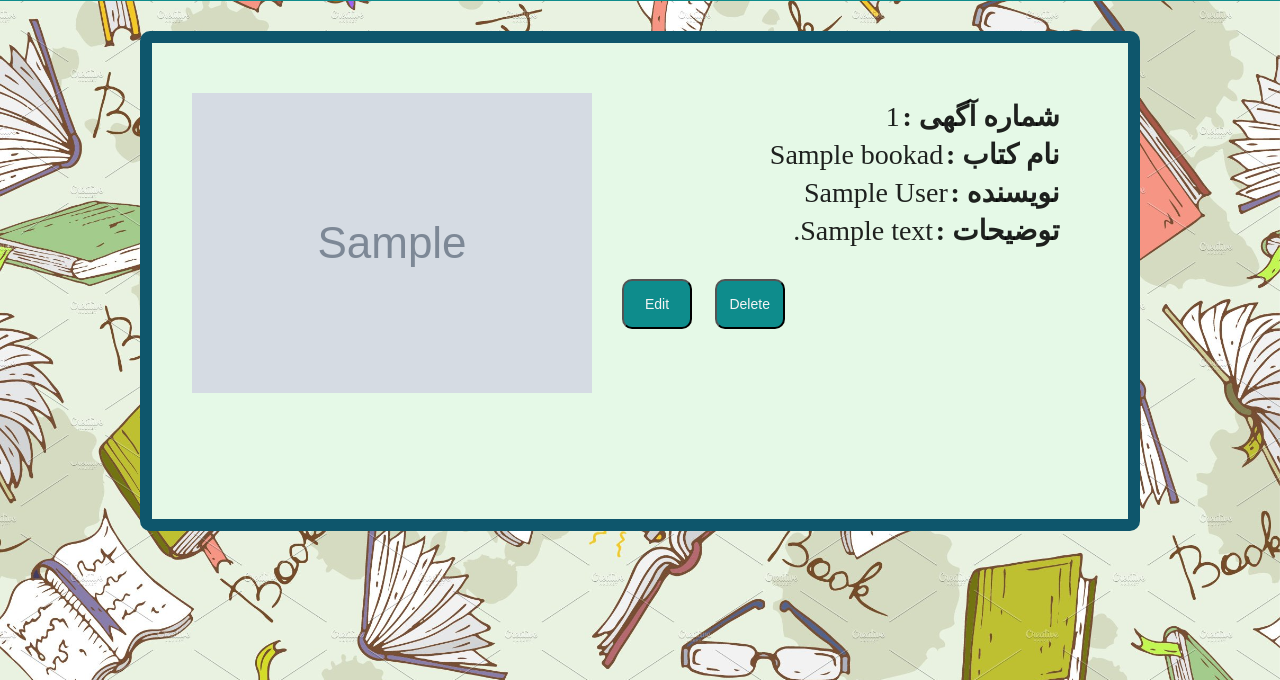
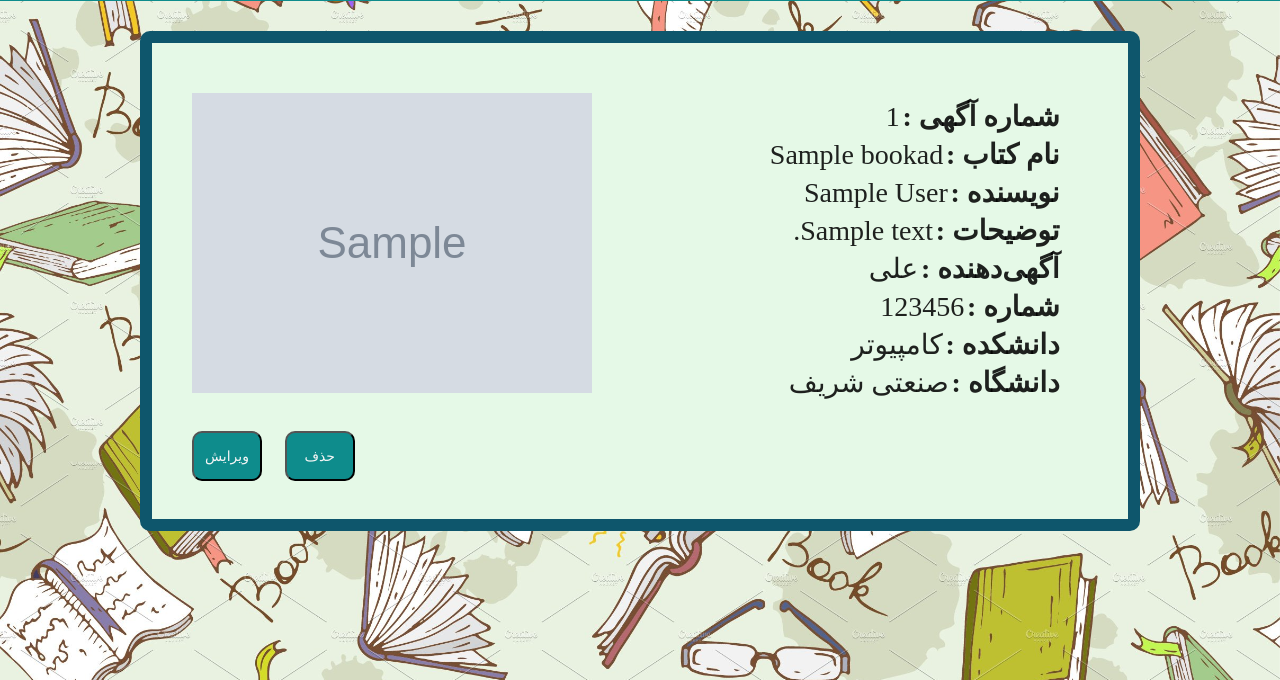
Before and after one commit to reza-yb/napela, a Django app: page /ads/1/ in a window 1280 px wide. Shown: the part 390-1070 px from the top of the page. Run offline with Django 3.2, Linux system fonts and the light colour scheme; tables that the repository leaves empty hold one stand-in row (values such as "Sample post"); grey boxes marked "Sample" are stand-in pictures.

Commit message:
mogging the user

```diff
--- a/BookAdvertisement/templates/ad_info.html
+++ b/BookAdvertisement/templates/ad_info.html
@@ -33,11 +33,21 @@
                 <li class="ad_info_li"><span class="iransansdn_bold_size2">توضیحات :</span>
                     <span class="iransansdn_size2"> {{ ad.description }} </span></li>
 
+                <li class="ad_info_li"><span class="iransansdn_bold_size2">آگهی‌دهنده :</span>
+                    <span class="iransansdn_size2"> علی </span></li>
+                <li class="ad_info_li"><span class="iransansdn_bold_size2">شماره :</span>
+                    <span class="iransansdn_size2"> 123456 </span></li>
+                <li class="ad_info_li"><span class="iransansdn_bold_size2">دانشکده :</span>
+                    <span class="iransansdn_size2"> کامپیوتر </span></li>
+
+                <li class="ad_info_li"><span class="iransansdn_bold_size2">دانشگاه :</span>
+                    <span class="iransansdn_size2"> صنعتی شریف </span></li>
+
             </ul>
         </div>
 
-        <button class="edit_button" onclick="window.open('/ads/{{ ad.id }}/edit')">Edit</button>
-        <button class="delete_button" onclick="window.open('/ads/{{ ad.id }}/delete')">Delete</button>
+        <button class="edit_button" onclick="window.open('/ads/{{ ad.id }}/edit')">ویرایش</button>
+        <button class="delete_button" onclick="window.open('/ads/{{ ad.id }}/delete')">حذف</button>
 
 
 
```
